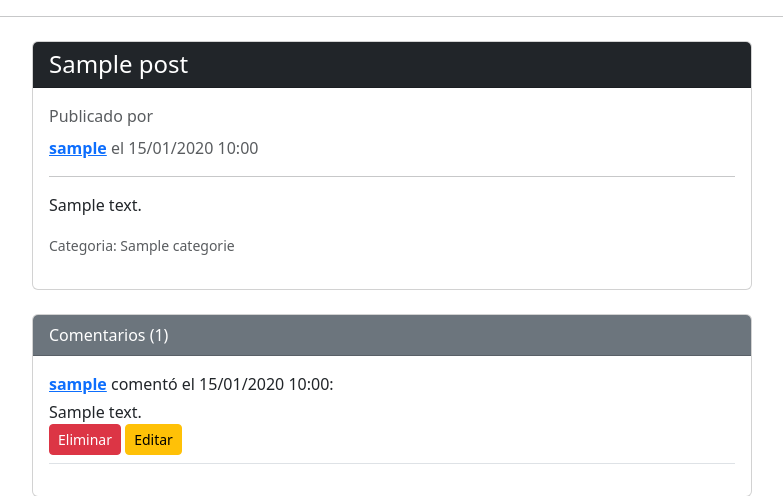
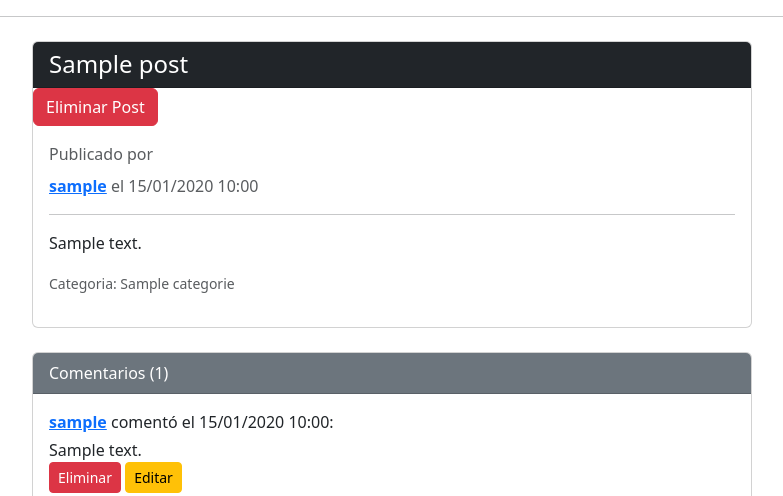
Before and after one commit to mchena6/miniblog, a Flask app: page /post/1 in a window 1280 px wide. Shown: the part 62-558 px from the top of the page, without its empty margins (248-1031 px from the left). Run offline with Flask 3, Linux system fonts and the light colour scheme; a user stored in the database is signed in; tables that the repository leaves empty hold one stand-in row (values such as "Sample post"); parts of the project's set-up code (start-up, migrations or seed data) failed here and were passed over.

Commit message:
Boton de eliminar posteo agregado

```diff
--- a/templates/post_detail.html
+++ b/templates/post_detail.html
@@ -10,6 +10,12 @@
                 <div class="card-header bg-dark text-white">
                     <h2 class="h4 mb-0">{{ post.title }}</h2>
                 </div>
+                {% if current_user.is_authenticated and post.author.id == current_user.id %}
+                    <form action="{{ url_for('delete_post', id=post.id) }}" method="POST" onsubmit="return confirm('¿Estás seguro de eliminar este post?');">
+                        <button type="submit" class="btn btn-danger">Eliminar Post</button>
+                    </form>
+                {% endif %}
+
                 <div class="card-body">
                     <p class="text-muted mb-2">
                         Publicado por <strong><p class="text-muted"><a href="{{ url_for( 'user_profile' , id=post.author.id ) }}">{{ post.author.username }}</a></strong> el {{ post.created_at.strftime('%d/%m/%Y %H:%M') }}
```
